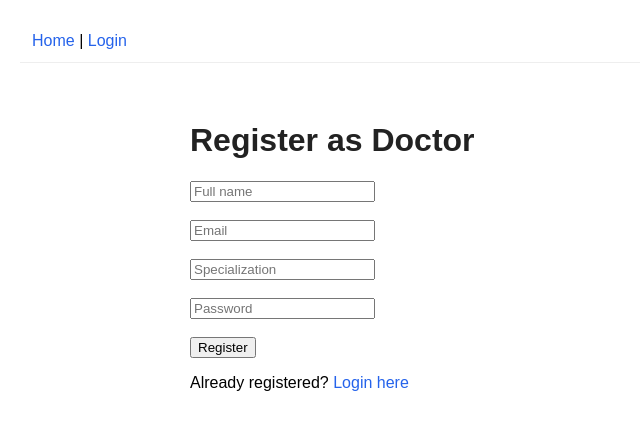
After one commit to khushigajbhiye1485-glitch/smart_healthcare, a Flask app: page /register/doctor in a window 1280 px wide. The commit adds this page. Shown: the top 430 px of the page, without its empty margins (0-640 px from the left). Run offline with Flask 3, Linux system fonts and the light colour scheme.

Commit message:
second webpage done

```diff
--- a/app.py
+++ b/app.py
@@ -1,39 +1,41 @@
 # app.py
 import os
-from flask import Flask, render_template, request, redirect, url_for, jsonify
 from dotenv import load_dotenv
-from flask import session
+from flask import Flask, render_template, request, redirect, url_for, jsonify, session, flash
+from werkzeug.security import generate_password_hash, check_password_hash
 
+# load .env
 load_dotenv()
 
-# create app
 app = Flask(__name__, static_folder='static', template_folder='templates')
 app.config['SECRET_KEY'] = os.getenv('SECRET_KEY', 'devkey')
 app.config['SQLALCHEMY_DATABASE_URI'] = 'sqlite:///database.db'
 app.config['SQLALCHEMY_TRACK_MODIFICATIONS'] = False
 
+# import DB and models
+from models import db
+from models.user_model import User        # patients stored here
+from models.doctor_model import Doctor
+from models.driver_model import Driver
+from models.hospital_model import Hospital
+
 # init DB
-from models import db
-from models.user_model import User
-from models.hospital_model import Hospital
-from models.driver_model import Driver   # ✅ new driver model
-
 db.init_app(app)
-
 with app.app_context():
     db.create_all()
 
+
 # -------------------------------
-# ROUTES
+# Basic site routes
 # -------------------------------
-
 @app.route('/')
 def language_selection():
-    return render_template('language_selection.html')  # Page 1: languages + SOS
+    return render_template('language_selection.html')
+
 
 @app.route('/set-language/<lang>')
 def set_language(lang):
-    session['language'] = lang   # store selection
+    session['language'] = lang
     return redirect(url_for('login_choice'))
 
 
@@ -41,52 +43,204 @@ def set_language(lang):
 def login_choice():
     return render_template('login_choice.html')
 
-@app.route('/login/patient', methods=['GET','POST'])
+
+# -------------------------------
+# Patient: register + login
+# -------------------------------
+@app.route('/register/patient', methods=['GET', 'POST'])
+def register_patient():
+    if request.method == 'POST':
+        name = request.form.get('name', '').strip()
+        email = request.form.get('email', '').strip().lower()
+        password = request.form.get('password', '')
+
+        if not name or not email or not password:
+            flash("Please fill all fields")
+            return redirect(url_for('register_patient'))
+
+        if User.query.filter_by(email=email).first():
+            flash("Email already registered")
+            return redirect(url_for('register_patient'))
+
+        hashed = generate_password_hash(password)
+        user = User(name=name, email=email, password=hashed, role='patient')
+        db.session.add(user)
+        db.session.commit()
+        flash("Patient registered. Please login.")
+        return redirect(url_for('login_patient'))
+
+    return render_template('register_patient.html')
+
+
+@app.route('/login/patient', methods=['GET', 'POST'])
 def login_patient():
+    # ✅ If already logged in as patient, skip login page
+    if 'user_email' in session and session.get('user_role') == 'patient':
+        return redirect(url_for('patient_symptoms'))
+
     if request.method == 'POST':
-        return redirect(url_for('patient_symptoms'))
+        email = request.form.get('email', '').strip().lower()
+        password = request.form.get('password', '')
+        user = User.query.filter_by(email=email, role='patient').first()
+        if user and check_password_hash(user.password, password):
+            session['user_email'] = user.email
+            session['user_role'] = 'patient'
+            flash("Logged in as patient")
+            return redirect(url_for('patient_symptoms'))
+        flash("Invalid credentials")
+        return redirect(url_for('login_patient'))
+
     return render_template('login_patient.html')
 
-@app.route('/patient/symptoms', methods=['GET','POST'])
-def patient_symptoms():
-    if request.method == 'POST':
-        symptoms = request.form.get('symptoms', '')
-        return redirect(url_for('symptom_processing', symptoms=symptoms))
-    return render_template('patient_symptoms.html')
 
-@app.route('/symptom-processing')
-def symptom_processing():
-    return render_template('symptom_processing.html')
-
-@app.route('/hospitals')
-def hospital_list():
-    hospitals = Hospital.query.all()
-    return render_template('hospital_list.html', hospitals=hospitals)
-
-@app.route('/hospital/<int:hospital_id>')
-def hospital_detail(hospital_id):
-    h = Hospital.query.get_or_404(hospital_id)
-    return render_template('hospital_detail.html', hospital=h)
-
-@app.route('/map/<int:hospital_id>')
-def map_view(hospital_id):
-    h = Hospital.query.get_or_404(hospital_id)
-    return render_template('map_view.html', hospital=h)
-
-@app.route('/emergency')
-def emergency():
-    return render_template('emergency.html')
 
 # -------------------------------
-# SOS API Route
+# Doctor: register + login
+# -------------------------------
+@app.route('/register/doctor', methods=['GET', 'POST'])
+def register_doctor():
+    if request.method == 'POST':
+        name = request.form.get('name', '').strip()
+        email = request.form.get('email', '').strip().lower()
+        password = request.form.get('password', '')
+        specialization = request.form.get('specialization', '').strip()
+        if not (name and email and password and specialization):
+            flash("Please fill all fields")
+            return redirect(url_for('register_doctor'))
+
+        if Doctor.query.filter_by(email=email).first():
+            flash("Email already registered")
+            return redirect(url_for('register_doctor'))
+
+        hashed = generate_password_hash(password)
+        doc = Doctor(name=name, email=email, password=hashed, specialization=specialization)
+        db.session.add(doc)
+        db.session.commit()
+        flash("Doctor registered. Please login.")
+        return redirect(url_for('login_doctor'))
+
+    return render_template('register_doctor.html')
+
+
+@app.route('/login/doctor', methods=['GET', 'POST'])
+def login_doctor():
+    if 'user_email' in session and session.get('user_role') == 'doctor':
+     return redirect(url_for('doctor_dashboard'))
+
+    if request.method == 'POST':
+        email = request.form.get('email', '').strip().lower()
+        password = request.form.get('password', '')
+        doc = Doctor.query.filter_by(email=email).first()
+        if doc and check_password_hash(doc.password, password):
+            session['user_email'] = doc.email
+            session['user_role'] = 'doctor'
+            flash("Logged in as doctor")
+            return redirect(url_for('doctor_dashboard'))
+        flash("Invalid credentials")
+        return redirect(url_for('login_doctor'))
+    return render_template('login_doctor.html')
+
+
+# Doctor dashboard (placeholder)
+@app.route('/doctor/dashboard')
+def doctor_dashboard():
+    if session.get('user_role') != 'doctor':
+        return redirect(url_for('login_doctor'))
+    doc = Doctor.query.filter_by(email=session.get('user_email')).first()
+    return render_template('doctor_dashboard.html', doctor=doc)
+
+
+# -------------------------------
+# Driver (Ambulance): register + login + dashboard
+# -------------------------------
+@app.route('/register/driver', methods=['GET', 'POST'])
+def register_driver():
+    if request.method == 'POST':
+        name = request.form.get('name', '').strip()
+        email = request.form.get('email', '').strip().lower()
+        phone = request.form.get('phone', '').strip()
+        password = request.form.get('password', '')
+        if not (name and email and password):
+            flash("Please fill all required fields")
+            return redirect(url_for('register_driver'))
+
+        if Driver.query.filter_by(email=email).first():
+            flash("Email already registered")
+            return redirect(url_for('register_driver'))
+
+        hashed = generate_password_hash(password)
+        driver = Driver(name=name, email=email, phone=phone, password=hashed, is_available=False)
+        db.session.add(driver)
+        db.session.commit()
+        flash("Driver registered. Please login.")
+        return redirect(url_for('login_driver'))
+
+    return render_template('register_driver.html')
+
+
+@app.route('/login/driver', methods=['GET', 'POST'])
+def login_driver():
+    if 'user_email' in session and session.get('user_role') == 'driver':
+     return redirect(url_for('driver_dashboard'))
+
+    if request.method == 'POST':
+        email = request.form.get('email', '').strip().lower()
+        password = request.form.get('password', '')
+        driver = Driver.query.filter_by(email=email).first()
+        if driver and check_password_hash(driver.password, password):
+            session['user_email'] = driver.email
+            session['user_role'] = 'driver'
+            flash("Logged in as driver")
+            return redirect(url_for('driver_dashboard'))
+        flash("Invalid credentials")
+        return redirect(url_for('login_driver'))
+    return render_template('login_driver.html')
+
+
+@app.route('/driver/dashboard', methods=['GET', 'POST'])
+def driver_dashboard():
+    # only for logged-in drivers
+    if session.get('user_role') != 'driver' or 'user_email' not in session:
+        return redirect(url_for('login_driver'))
+    driver = Driver.query.filter_by(email=session.get('user_email')).first()
+    if not driver:
+        flash("Driver not found")
+        return redirect(url_for('login_driver'))
+
+    # Toggle availability via POST
+    if request.method == 'POST':
+        action = request.form.get('action')
+        if action == 'toggle':
+            driver.is_available = not driver.is_available
+            db.session.commit()
+            flash(f"Availability set to {driver.is_available}")
+        # add accept/reject logic later (for real SOS assignment)
+    return render_template('driver_dashboard.html', driver=driver)
+
+
+# -------------------------------
+# Logout
+# -------------------------------
+@app.route('/logout')
+def logout():
+    # If driver is logging out, set them unavailable
+    if session.get('user_role') == 'driver' and 'user_email' in session:
+        driver = Driver.query.filter_by(email=session['user_email']).first()
+        if driver:
+            driver.is_available = False
+            db.session.commit()
+
+    session.clear()
+    flash("Logged out")
+    return redirect(url_for('language_selection'))
+
+
+
+# -------------------------------
+# SOS API Route (unchanged)
 # -------------------------------
 @app.route('/api/send-sos', methods=['POST'])
 def api_send_sos():
-    """
-    Handles SOS request from patient device.
-    Expects 'lat' and 'lon' from frontend (JS geolocation).
-    Sends email to the first available driver in DB.
-    """
     data = request.json or request.form
     lat = data.get("lat")
     lon = data.get("lon")
@@ -95,9 +249,7 @@ def api_send_sos():
         return jsonify({"ok": False, "msg": "Missing location"})
 
     # Pick first available driver
-    from models.driver_model import Driver
     driver = Driver.query.filter_by(is_available=True).first()
-
     if not driver:
         return jsonify({"ok": False, "msg": "No available driver"})
 
@@ -118,6 +270,46 @@ def api_send_sos():
     else:
         return jsonify({"ok": False, "msg": "Failed to send email"})
 
+
+# -------------------------------
+# Keep other pages (symptoms/hospitals) as before
+# -------------------------------
+@app.route('/patient/symptoms', methods=['GET', 'POST'])
+def patient_symptoms():
+    if request.method == 'POST':
+        symptoms = request.form.get('symptoms', '')
+        return redirect(url_for('symptom_processing', symptoms=symptoms))
+    return render_template('patient_symptoms.html')
+
+
+@app.route('/symptom-processing')
+def symptom_processing():
+    return render_template('symptom_processing.html')
+
+
+@app.route('/hospitals')
+def hospital_list():
+    hospitals = Hospital.query.all()
+    return render_template('hospital_list.html', hospitals=hospitals)
+
+
+@app.route('/hospital/<int:hospital_id>')
+def hospital_detail(hospital_id):
+    h = Hospital.query.get_or_404(hospital_id)
+    return render_template('hospital_detail.html', hospital=h)
+
+
+@app.route('/map/<int:hospital_id>')
+def map_view(hospital_id):
+    h = Hospital.query.get_or_404(hospital_id)
+    return render_template('map_view.html', hospital=h)
+
+
+@app.route('/emergency')
+def emergency():
+    return render_template('emergency.html')
+
+
 # -------------------------------
 if __name__ == '__main__':
     app.run(debug=True)
--- a/templates/base.html
+++ b/templates/base.html
@@ -1,15 +1,32 @@
-<!DOCTYPE html>
+<!doctype html>
 <html>
 <head>
   <meta charset="utf-8">
-  <title>Smart Health Navigation</title>
+  <title>Smart Health</title>
   <link rel="stylesheet" href="{{ url_for('static', filename='css/style.css') }}">
+  <meta name="viewport" content="width=device-width,initial-scale=1">
 </head>
 <body>
-  <div class="header">
-    <h2>Smart Health Care Navigation</h2>
+  <div style="padding:12px;background:#fff;border-bottom:1px solid #eee;">
+    <a href="{{ url_for('language_selection') }}">Home</a> |
+    <a href="{{ url_for('login_choice') }}">Login</a>
+    {% if session.get('user_email') %}
+      | Logged in as {{ session.get('user_email') }} (<a href="{{ url_for('logout') }}">Logout</a>)
+    {% endif %}
   </div>
-  <div class="container">
+
+  <div style="max-width:900px;margin:20px auto;padding:18px;">
+    {% with messages = get_flashed_messages() %}
+      {% if messages %}
+        <ul style="background:#fff8db;border:1px solid #ffe59e;padding:10px;border-radius:6px;">
+        {% for msg in messages %}
+          <li>{{ msg }}</li>
+        {% endfor %}
+        </ul>
+        <br>
+      {% endif %}
+    {% endwith %}
+
     {% block content %}{% endblock %}
   </div>
 </body>
--- a/templates/login_choice.html
+++ b/templates/login_choice.html
@@ -1,11 +1,9 @@
-<h2>Language selected: {{ session.get('language', 'en') }}</h2>
-
 {% extends "base.html" %}
 {% block content %}
   <h1>Login As</h1>
   <ul>
     <li><a href="{{ url_for('login_patient') }}">Patient</a></li>
-    <li>Doctor (later)</li>
-    <li>Ambulance Driver (later)</li>
+    <li><a href="{{ url_for('login_doctor') }}">Doctor</a></li>
+    <li><a href="{{ url_for('login_driver') }}">Ambulance Driver</a></li>
   </ul>
 {% endblock %}
--- a/templates/login_patient.html
+++ b/templates/login_patient.html
@@ -2,8 +2,9 @@
 {% block content %}
   <h1>Patient Login</h1>
   <form method="POST">
-    <input type="text" name="email" placeholder="Email"><br>
-    <input type="password" name="password" placeholder="Password"><br>
+    <input name="email" placeholder="Email" type="email" required><br><br>
+    <input name="password" placeholder="Password" type="password" required><br><br>
     <button type="submit">Login</button>
   </form>
+  <p>Not registered? <a href="{{ url_for('register_patient') }}">Register here</a></p>
 {% endblock %}
--- /dev/null
+++ b/templates/register_doctor.html
@@ -0,0 +1,12 @@
+{% extends "base.html" %}
+{% block content %}
+  <h1>Register as Doctor</h1>
+  <form method="POST">
+    <input name="name" placeholder="Full name" required><br><br>
+    <input name="email" placeholder="Email" type="email" required><br><br>
+    <input name="specialization" placeholder="Specialization" required><br><br>
+    <input name="password" placeholder="Password" type="password" required><br><br>
+    <button type="submit">Register</button>
+  </form>
+  <p>Already registered? <a href="{{ url_for('login_doctor') }}">Login here</a></p>
+{% endblock %}
```
Also changed, not shown: models/doctor_model.py (added, +9 -0 lines), models/user_model.py (+4 -8 lines), reset_db.py (added, +15 -0 lines), static/js/script.js (+12 -0 lines), templates/doctor_dashboard.html (added, +9 -0 lines), templates/driver_dashboard.html (added, +16 -0 lines), templates/login_doctor.html (+10 -0 lines), templates/register_driver.html (added, +12 -0 lines), templates/register_patient.html (added, +11 -0 lines).
